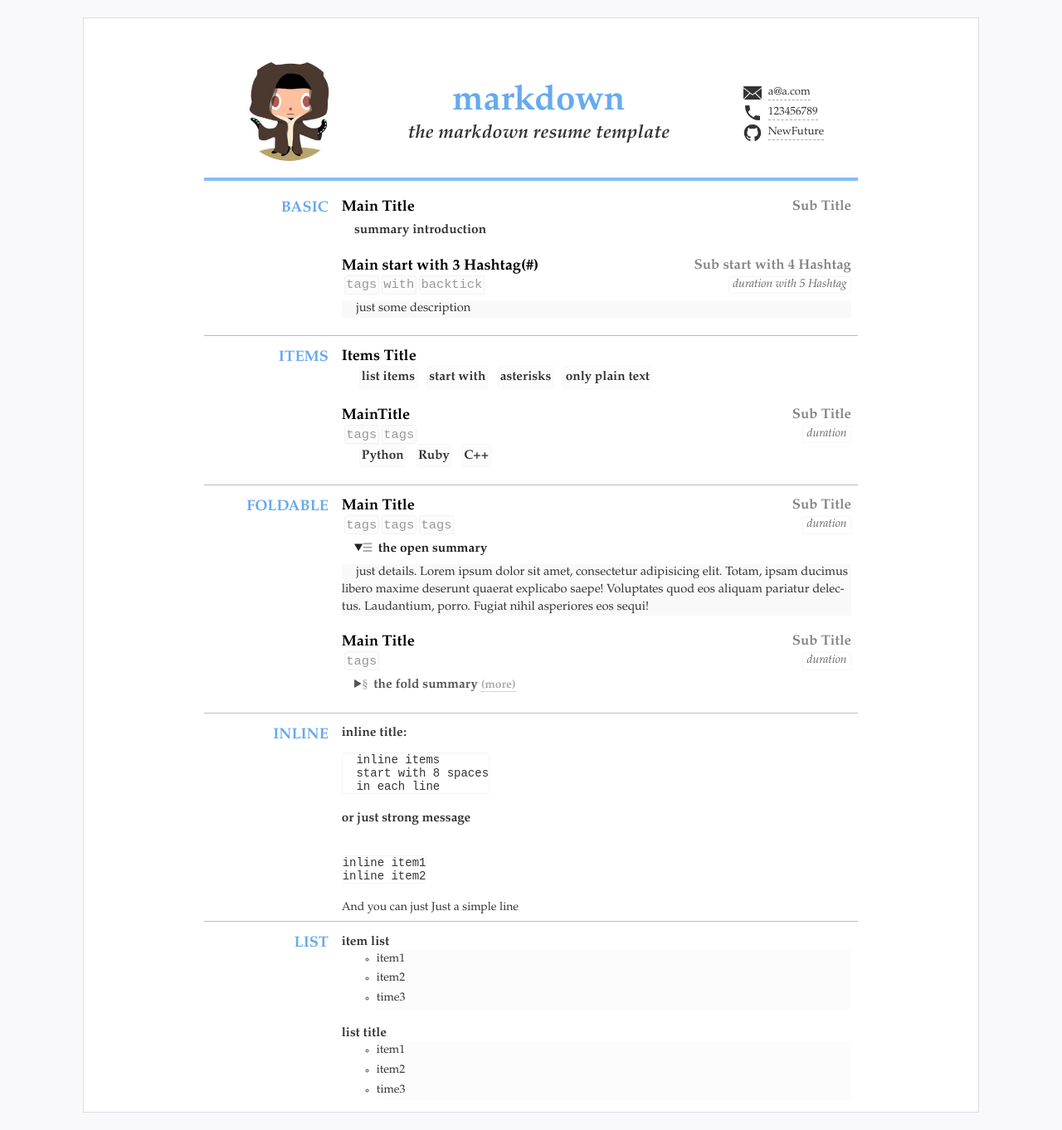
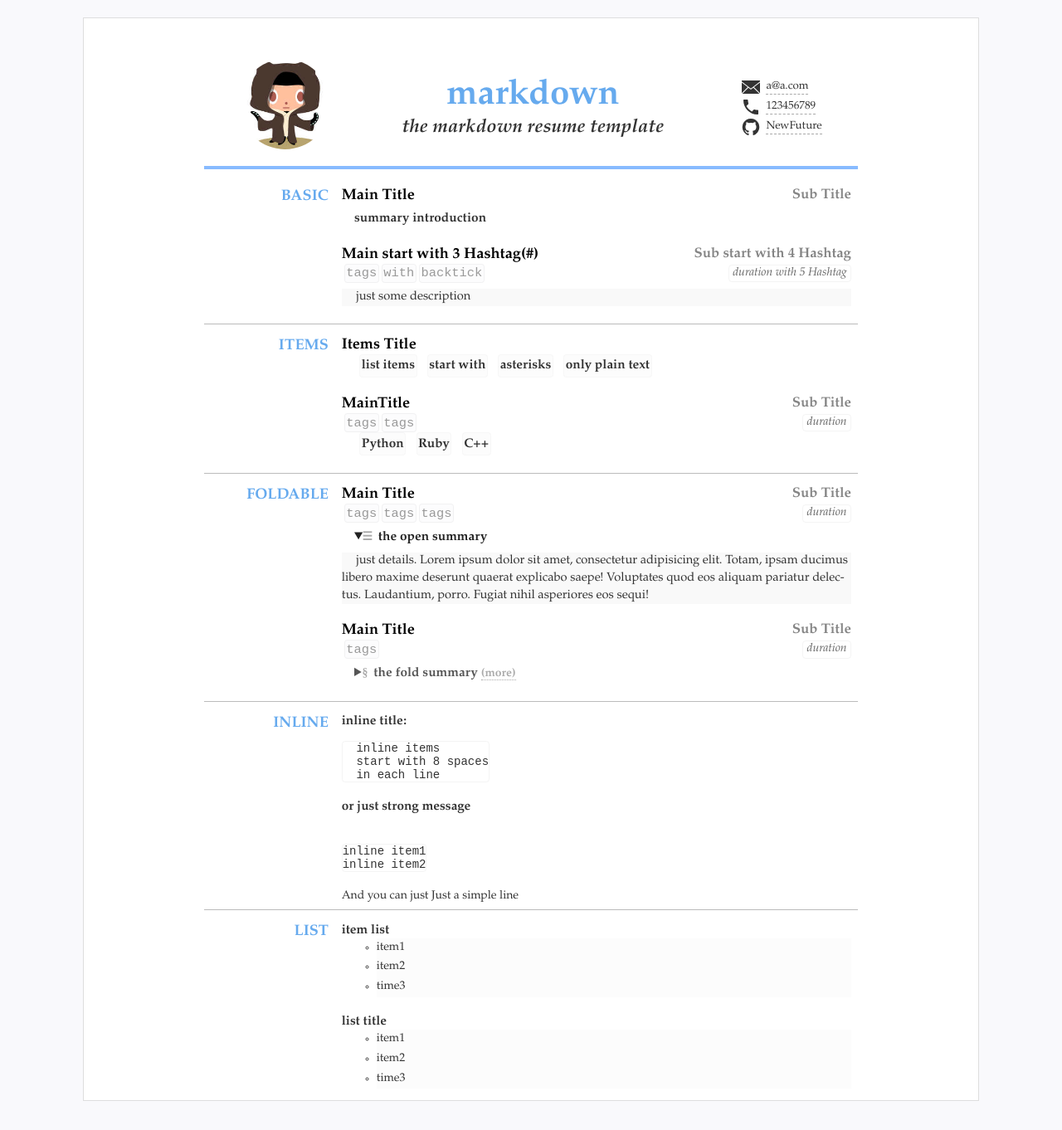
Before and after one commit to BWyiii/-, a Jekyll site: the page built from markdown.md, in a window 1280 px wide. Shown: the whole page at 83% size. Built offline with Jekyll 4.4.1, drawn with Linux system fonts in a browser that asks for light colours.

Commit message:
Update resume.scss

```diff
--- a/_sass/resume.scss
+++ b/_sass/resume.scss
@@ -105,8 +105,8 @@ header {
     max-width: 27%;
 
     img {
-      max-width: 10.5em;
-      height: 8.8em;
+      max-width: 9.5em;
+      height: 7.8em;
       border-radius: 50%;
     }
   }
```
